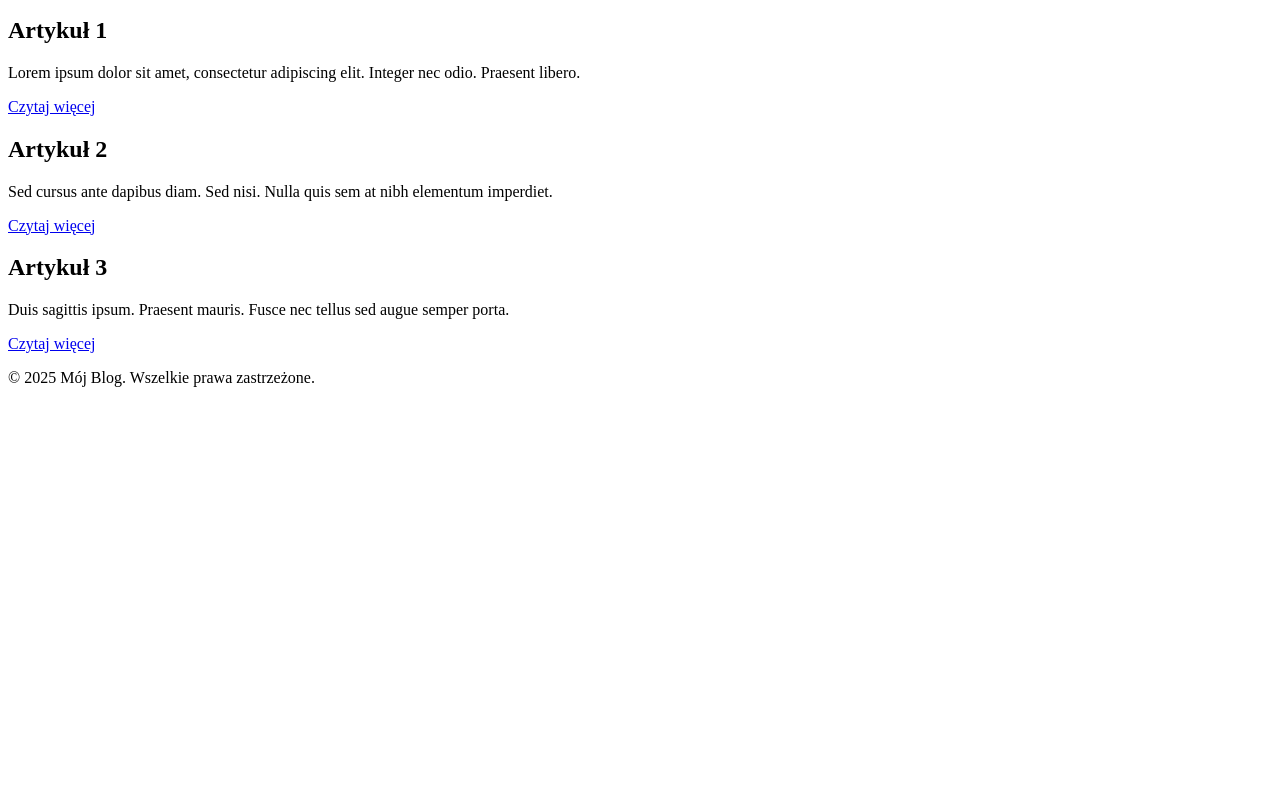
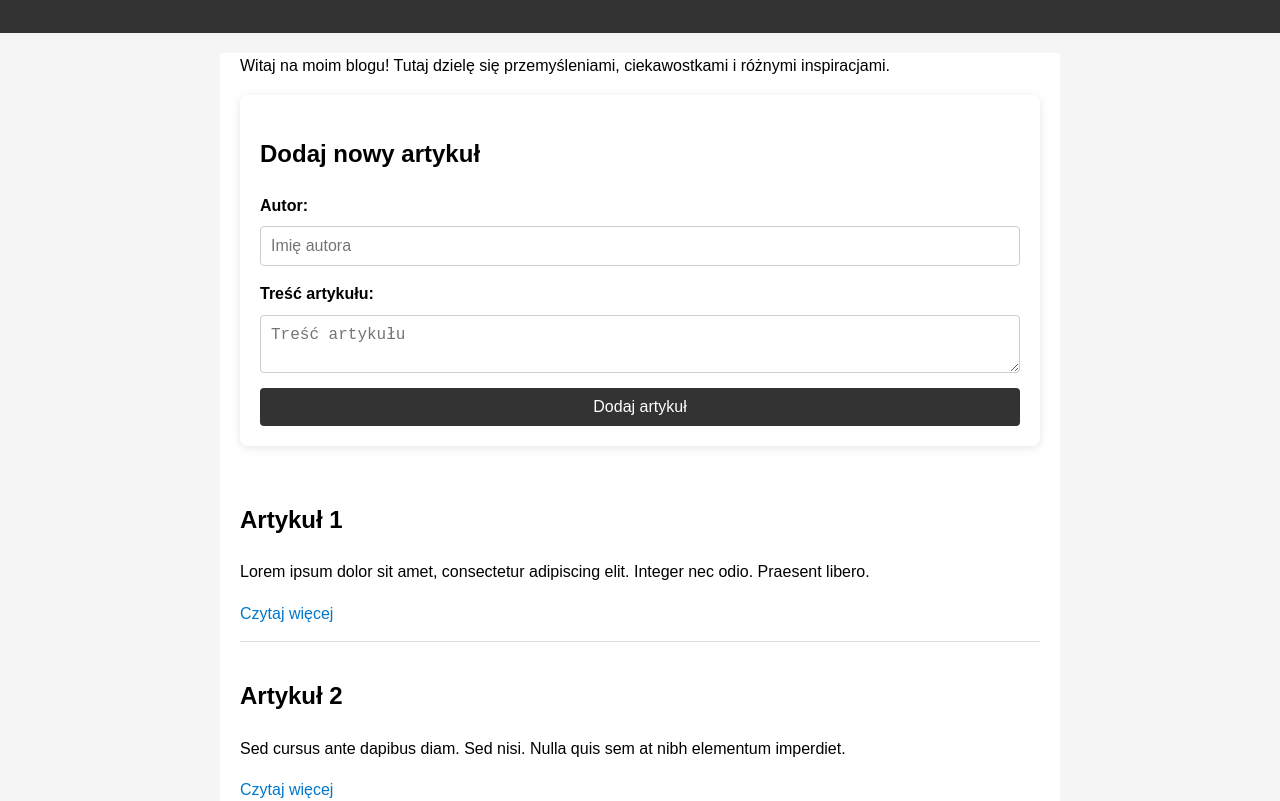
Before and after one commit to mpolinski/kurs-js, a plain HTML site: page 0. HTML/index.html in a window 1280 px wide. Shown: the part 101-902 px from the top of the page. Before the commit the page ends 800 px from the top, so only its background shows below. Drawn offline with Linux system fonts and the light colour scheme.

Commit message:
Dodano formularz z nowymn artykułem

```diff
--- a/0. HTML/index.html
+++ b/0. HTML/index.html
@@ -7,7 +7,7 @@
   <meta name="viewport" content="width=device-width, initial-scale=1.0" />
   <!-- Zapewnia responsywność – strona dobrze wygląda też na telefonach -->
 
-  <!-- <link rel="stylesheet" href="style.css" /> -->
+  <link rel="stylesheet" href="style.css" />
   <!-- Importuje zewnętrzny plik CSS (style) -->
 
   <title>Mój Pierwszy Blog</title>
@@ -25,6 +25,19 @@
 
     <p>Witaj na moim blogu! Tutaj dzielę się przemyśleniami, ciekawostkami i różnymi inspiracjami.</p>
     <!-- Krótki opis bloga, zachęta dla czytelnika -->
+
+    <section id="newArticleSection">
+      <h2>Dodaj nowy artykuł</h2>
+      <form id="newArticleForm">
+        <label for="author">Autor:</label>
+        <input type="text" id="author" placeholder="Imię autora" required />
+
+        <label for="content">Treść artykułu:</label>
+        <textarea id="content" placeholder="Treść artykułu" required></textarea>
+
+        <button type="submit">Dodaj artykuł</button>
+      </form>
+    </section>
 
     <article>
       <!-- Pojedynczy wpis blogowy lub zapowiedź -->
--- a/0. HTML/style.css
+++ b/0. HTML/style.css
@@ -37,3 +37,50 @@ a {
 a:hover {
   text-decoration: underline;
 }
+
+/* Stylowanie sekcji formularza */
+#newArticleSection {
+  background-color: white;
+  padding: 20px;
+  border-radius: 8px;
+  box-shadow: 0 2px 10px rgba(0, 0, 0, 0.1);
+  margin-bottom: 20px;
+}
+
+#newArticleForm {
+  display: flex;
+  flex-direction: column;
+}
+
+#newArticleForm label {
+  margin-bottom: 8px;
+  font-weight: bold;
+}
+
+#newArticleForm input, #newArticleForm textarea {
+  padding: 10px;
+  margin-bottom: 15px;
+  border: 1px solid #ccc;
+  border-radius: 4px;
+  font-size: 1rem;
+}
+
+#newArticleForm input:focus, #newArticleForm textarea:focus {
+  border-color: #666;
+  outline: none;
+}
+
+/* Przycisk formularza */
+#newArticleForm button {
+  padding: 10px;
+  background-color: #333;
+  color: white;
+  border: none;
+  border-radius: 4px;
+  font-size: 1rem;
+  cursor: pointer;
+}
+
+#newArticleForm button:hover {
+  background-color: #555;
+}
```
Also changed, not shown: 0. HTML/scripts.js (+37 -0 lines).
